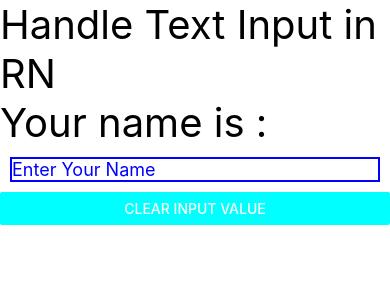
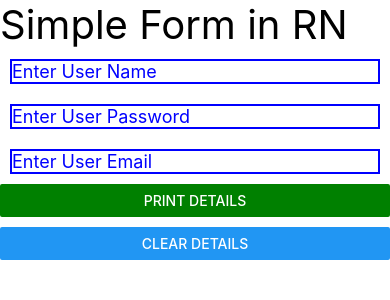
Before and after one commit to Deepakiit17/React-Native, a React Native app: screen / in a window 390 px wide. Shown: the top 300 px of the page. Built offline with nearby package versions, Linux system fonts and the light colour scheme.

Commit message:
simple form

```diff
--- a/App.js
+++ b/App.js
@@ -3,20 +3,56 @@ import {Button, StyleSheet, Text, TextInput, View} from 'react-native';
 
 function App() {
   const [name, setName] = useState('');
+  const [email, setEmail] = useState('');
+  const [password, setPassword] = useState('');
+  const [display, setDisplay] = useState(false);
+
+  const resetFormData = () => {
+    setDisplay(false);
+    setName('');
+    setPassword('');
+    setEmail('');
+  };
+
   return (
     <View>
-      <Text style={{fontSize: 40}}>Handle Text Input in RN</Text>
-      <Text style={{fontSize: 40}}>Your name is : {name}</Text>
+      <Text style={{fontSize: 40}}>Simple Form in RN</Text>
       <TextInput
         style={styles.textInput}
-        placeholder="Enter Your Name"
+        placeholder="Enter User Name"
         onChangeText={text => setName(text)}
+        value={name}
       />
-      <Button
-        title="Clear Input Value"
-        onPress={() => setName('')}
-        color={'aqua'}
+      <TextInput
+        style={styles.textInput}
+        placeholder="Enter User Password"
+        secureTextEntry={true}
+        onChangeText={text => setPassword(text)}
+        value={password}
       />
+      <TextInput
+        style={styles.textInput}
+        placeholder="Enter User Email"
+        onChangeText={text => setEmail(text)}
+        value={email}
+      />
+      <View style={{marginBottom: 10}}>
+        <Button
+          title="Print Details"
+          onPress={() => setDisplay(true)}
+          color={'green'}
+        />
+      </View>
+      <Button title="Clear Details" onPress={resetFormData} />
+      <View>
+        {display ? (
+          <View>
+            <Text style={{fontSize: 15}}>User Name is :{name}</Text>
+            <Text style={{fontSize: 15}}>User Password is : {password} </Text>
+            <Text style={{fontSize: 15}}>User Email is : {email}</Text>
+          </View>
+        ) : null}
+      </View>
     </View>
   );
 }
```
